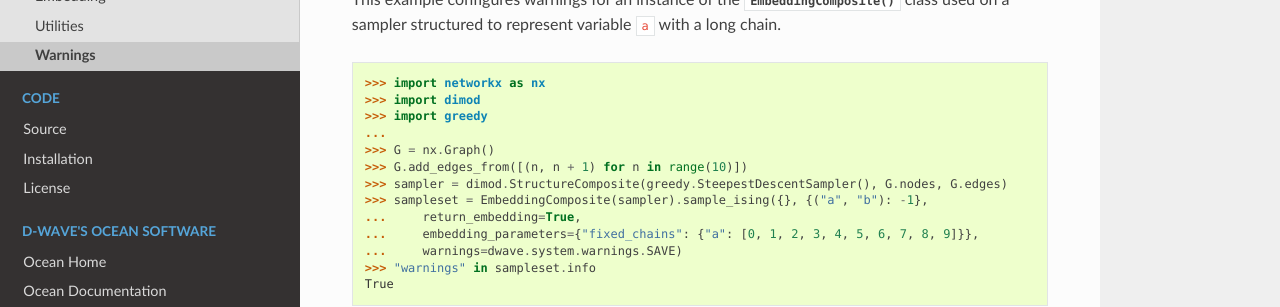
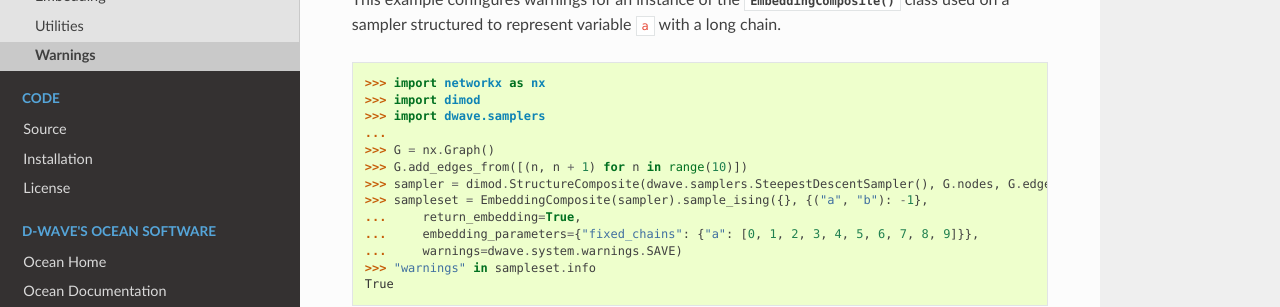
Before and after one commit to dwavesystems/dwave-system, a Sphinx documentation site: the page built from docs/reference/warnings.rst, in a window 1280 px wide and 900 px high. Shown: the part 244-551 px from the top of the window. Built offline with Sphinx 7.4.7 and the Read the Docs theme 3.1.0, drawn with Linux system fonts in a browser that asks for light colours; the version number could not be read and is left out.

Commit message:
Switch to dwave.samplers from greedy in docs

```diff
--- a/docs/reference/warnings.rst
+++ b/docs/reference/warnings.rst
@@ -13,11 +13,11 @@ structured to represent variable ``a`` with a long chain.
 
 >>> import networkx as nx
 >>> import dimod
->>> import greedy
+>>> import dwave.samplers
 ...
 >>> G = nx.Graph()
 >>> G.add_edges_from([(n, n + 1) for n in range(10)])
->>> sampler = dimod.StructureComposite(greedy.SteepestDescentSampler(), G.nodes, G.edges)
+>>> sampler = dimod.StructureComposite(dwave.samplers.SteepestDescentSampler(), G.nodes, G.edges)
 >>> sampleset = EmbeddingComposite(sampler).sample_ising({}, {("a", "b"): -1},
 ...     return_embedding=True,
 ...     embedding_parameters={"fixed_chains": {"a": [0, 1, 2, 3, 4, 5, 6, 7, 8, 9]}},
--- a/docs/requirements.txt
+++ b/docs/requirements.txt
@@ -1,3 +1,2 @@
 sphinx
 sphinx_rtd_theme
-dwave-greedy==0.3.0
```
